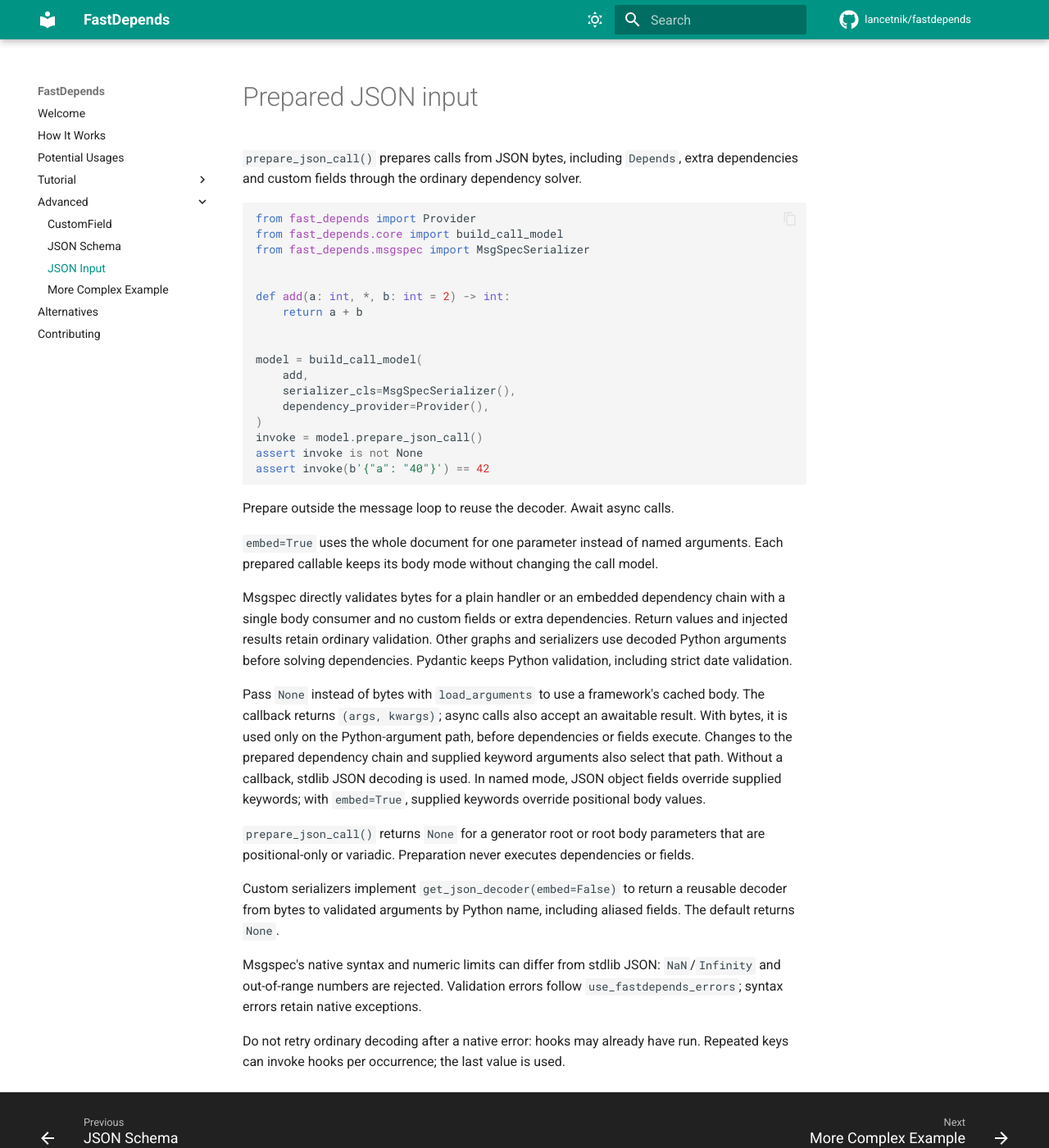
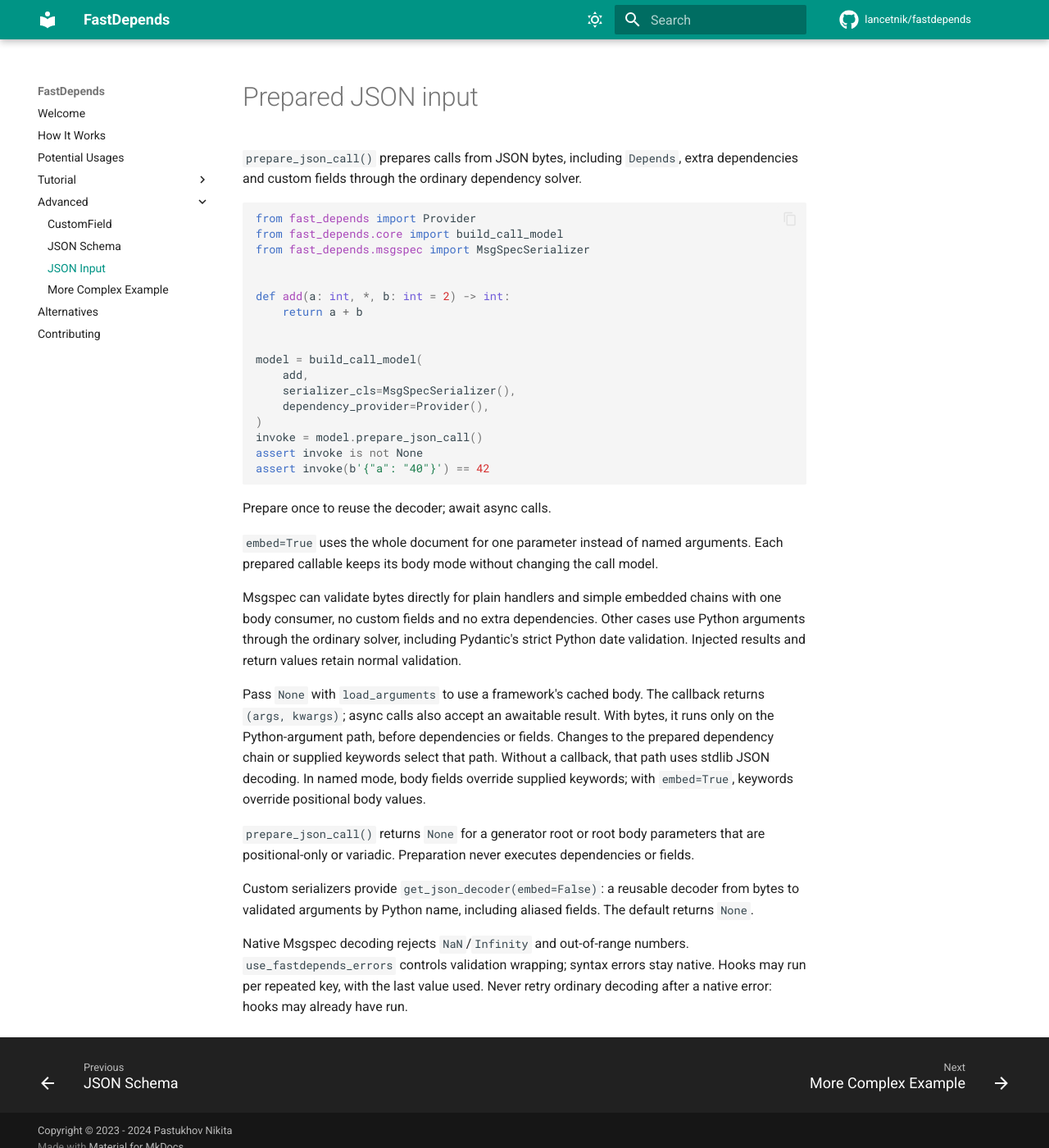
Before and after one commit to Lancetnik/FastDepends, an MkDocs documentation site: the page built from docs/docs/advanced/json-input.md, in a window 1280 px wide and 1400 px high. Shown: the whole window at 82% size. Built offline with MkDocs 1.6.1 and Material for MkDocs 9.7.7, drawn with Linux system fonts in a browser that asks for light colours; comment, search, counter and statistics services are not loaded.

Commit message:
docs: shorten prepared JSON input documentation

````diff
--- a/docs/docs/advanced/json-input.md
+++ b/docs/docs/advanced/json-input.md
@@ -23,36 +23,33 @@ assert invoke is not None
 assert invoke(b'{"a": "40"}') == 42
 ```
 
-Prepare outside the message loop to reuse the decoder. Await async calls.
+Prepare once to reuse the decoder; await async calls.
 
 `embed=True` uses the whole document for one parameter instead of named arguments.
 Each prepared callable keeps its body mode without changing the call model.
 
-Msgspec directly validates bytes for a plain handler or an embedded dependency
-chain with a single body consumer and no custom fields or extra dependencies.
-Return values and injected results retain ordinary validation. Other graphs and
-serializers use decoded Python arguments before solving dependencies. Pydantic
-keeps Python validation, including strict date validation.
+Msgspec can validate bytes directly for plain handlers and simple embedded chains
+with one body consumer, no custom fields and no extra dependencies. Other cases
+use Python arguments through the ordinary solver, including Pydantic's strict
+Python date validation. Injected results and return values retain normal validation.
 
-Pass `None` instead of bytes with `load_arguments` to use a framework's cached body.
-The callback returns `(args, kwargs)`; async calls also accept an awaitable result.
-With bytes, it is used only on the Python-argument path, before dependencies or
-fields execute. Changes to the prepared dependency chain and supplied keyword
-arguments also select that path. Without a callback, stdlib JSON decoding is used.
-In named mode, JSON object fields override supplied
-keywords; with `embed=True`, supplied keywords override positional body values.
+Pass `None` with `load_arguments` to use a framework's cached body. The callback
+returns `(args, kwargs)`; async calls also accept an awaitable result. With bytes,
+it runs only on the Python-argument path, before dependencies or fields. Changes to the
+prepared dependency chain or supplied keywords select that path. Without a callback,
+that path uses stdlib JSON decoding. In named mode, body fields override supplied
+keywords; with `embed=True`, keywords override positional body values.
 
 `prepare_json_call()` returns `None` for a generator root or root body parameters
 that are positional-only or variadic.
 Preparation never executes dependencies or fields.
 
-Custom serializers implement `get_json_decoder(embed=False)` to return a reusable
-decoder from bytes to validated arguments by Python name, including aliased
-fields. The default returns `None`.
+Custom serializers provide `get_json_decoder(embed=False)`: a reusable decoder
+from bytes to validated arguments by Python name, including aliased fields.
+The default returns `None`.
 
-Msgspec's native syntax and numeric limits can differ from stdlib JSON:
-`NaN`/`Infinity` and out-of-range numbers are rejected. Validation errors follow
-`use_fastdepends_errors`; syntax errors retain native exceptions.
-
-Do not retry ordinary decoding after a native error: hooks may already have run.
-Repeated keys can invoke hooks per occurrence; the last value is used.
+Native Msgspec decoding rejects `NaN`/`Infinity` and out-of-range numbers.
+`use_fastdepends_errors` controls validation wrapping; syntax errors stay native.
+Hooks may run per repeated key, with the last value used. Never retry ordinary
+decoding after a native error:
+hooks may already have run.
````
